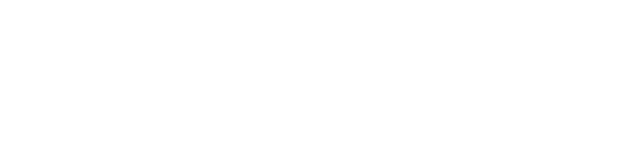
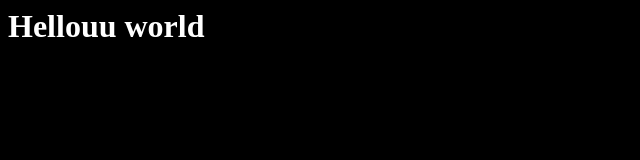
Before and after one commit to AlejandroR8/testing, a plain HTML site: page index.html in a window 1280 px wide. Shown: the whole page, without its empty margins (0-640 px from the left). Drawn offline with Linux system fonts and the light colour scheme.

Commit message:
Update main.css

```diff
--- a/main.css
+++ b/main.css
@@ -1,4 +1,4 @@
 body {
-background: 000;
-color: fff;
+background: #000;
+color: #fff;
 }
```
